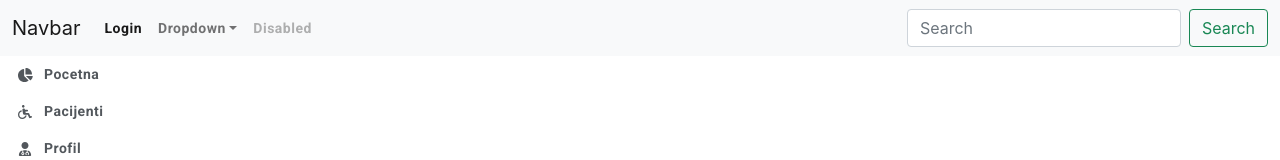
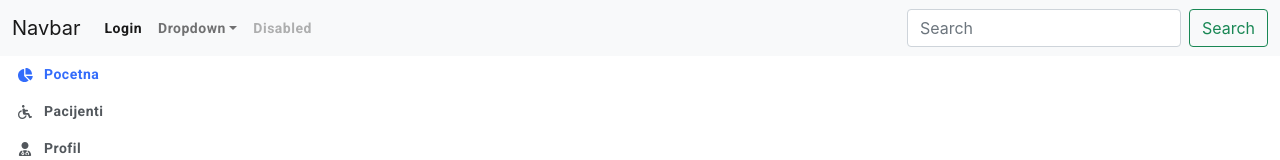
Before and after one commit to ivaguranov/Bolnica-Front, a React (Create React App) app: page / in a window 1280 px wide. Shown: the top 160 px of the page. Built offline with nearby package versions, Linux system fonts and the light colour scheme.

Commit message:
Active link test

```diff
--- a/src/components/DemoPage/DemoPage.js
+++ b/src/components/DemoPage/DemoPage.js
@@ -99,6 +99,7 @@ const DemoPage = () => {
             text: "Pocetna",
             path: "/",
             icon: "fa-solid fa-chart-pie",
+            isActive: true
           },
           {
             id: 2,
```
